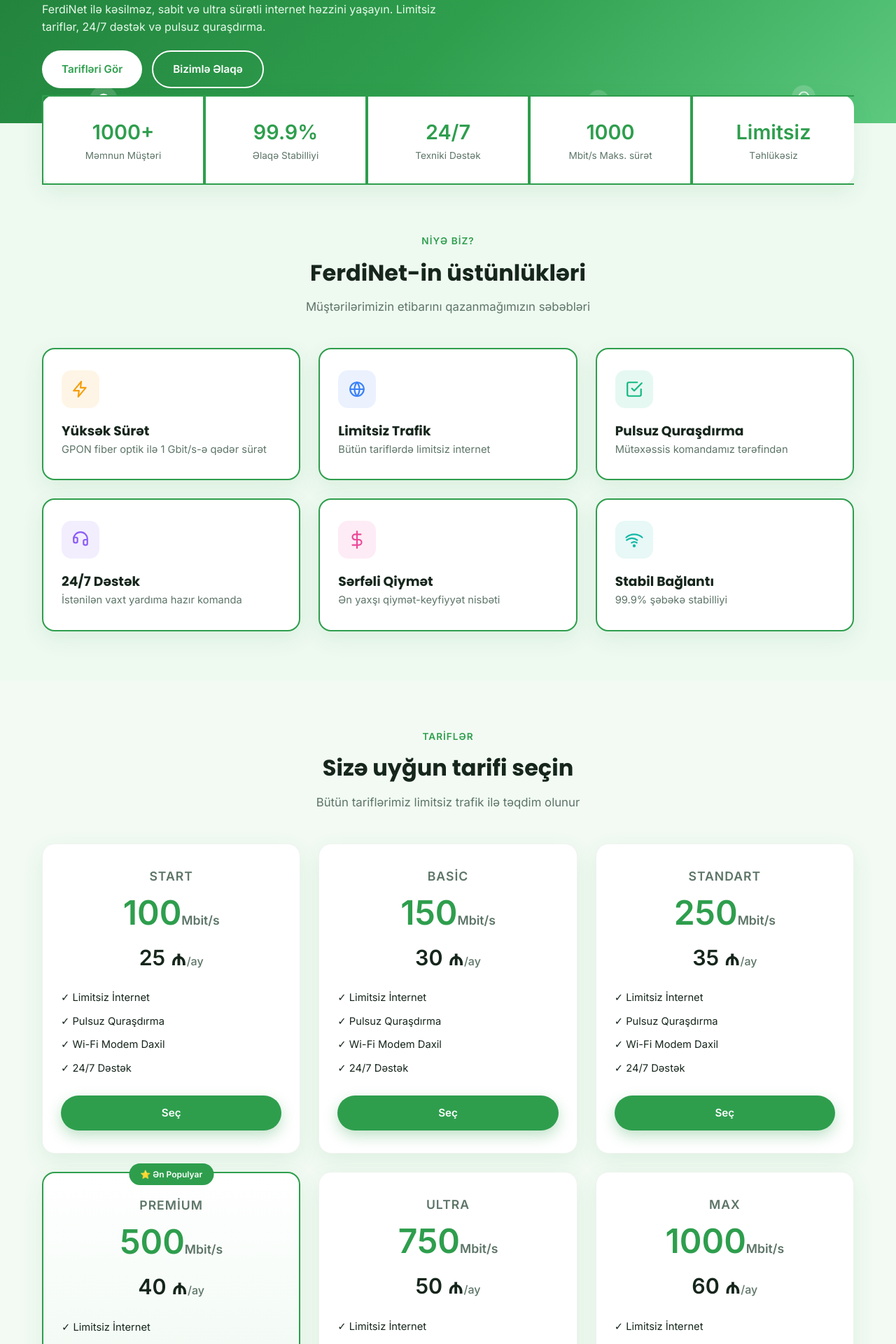
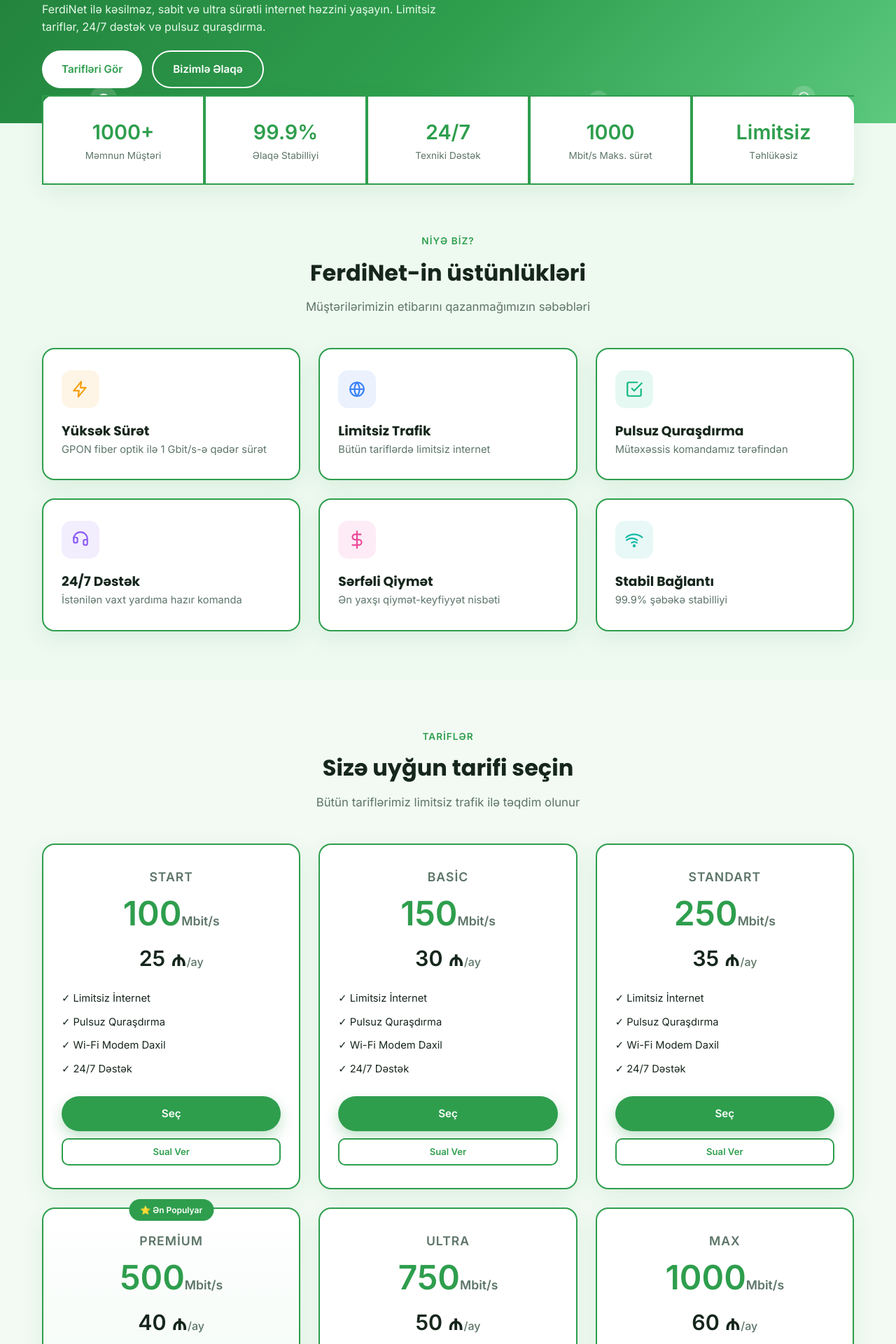
Before and after one commit to Samir210-az/FerdiNet, a Next.js app: page / in a window 1280 px wide. Shown: the part 360-2280 px from the top of the page at 70% size. Built offline with nearby package versions, Linux system fonts and the light colour scheme.

Commit message:
Tarif kartlarına yaşıl sərhəd (köhnə qayda üstələyirdi, düzəldildi); statistika qutusunda Limitsiz elementi mobil-də ortaya çəkildi; footer mətnləri ortaya alındı; tarif kartlarına Sual Ver düyməsi əlavə edildi

```diff
--- a/src/app/globals.css
+++ b/src/app/globals.css
@@ -76,7 +76,7 @@
 
 /* PLANS */
 .plans-grid{display:grid;grid-template-columns:repeat(3,1fr);gap:26px}
-.plan-card{background:#fff;border-radius:var(--radius);box-shadow:var(--shadow);padding:32px 26px;text-align:center;position:relative;border:1px solid #eef3ef;transition:.3s}
+.plan-card{background:#fff;border-radius:var(--radius);box-shadow:var(--shadow);padding:32px 26px;text-align:center;position:relative;border:2px solid var(--primary);transition:.3s}
 .plan-card:hover{transform:translateY(-6px);box-shadow:var(--shadow-hover)}
 .plan-card.popular{border:2px solid var(--primary);background:linear-gradient(180deg,#fff,var(--primary-light))}
 .badge-popular{position:absolute;top:-14px;left:50%;transform:translateX(-50%);background:var(--primary);color:#fff;font-size:.75rem;font-weight:700;padding:6px 16px;border-radius:50px}
@@ -148,7 +148,7 @@
 .social-links a{width:38px;height:38px;border-radius:50%;background:rgba(255,255,255,.07);display:flex;align-items:center;justify-content:center}
 .social-links a:hover{background:var(--primary)}
 .social-links svg{width:18px;height:18px;color:#fff}
-.footer-bottom{display:flex;justify-content:space-between;align-items:center;padding:22px 0;font-size:.85rem;color:#7e9a7c;flex-wrap:wrap;gap:10px}
+.footer-bottom{display:flex;flex-direction:column;justify-content:center;align-items:center;text-align:center;padding:22px 0;font-size:.85rem;color:#7e9a7c;flex-wrap:wrap;gap:8px}
 .footer-bottom a{color:#a7bfa3}.footer-bottom a:hover{color:#fff}
 
 @media(max-width:991px){
@@ -166,6 +166,7 @@
   .burger{display:flex}
   .plans-grid,.grid-3,.dash-grid,.add-grid{grid-template-columns:1fr}
   .stats{grid-template-columns:repeat(2,1fr)}
+  .stats .stat:last-child{grid-column:1/-1}
   .footer-grid{grid-template-columns:1fr}
   .cta-buttons{flex-direction:column}
   .contact-wrap{grid-template-columns:1fr !important}
--- a/src/app/page.tsx
+++ b/src/app/page.tsx
@@ -87,7 +87,10 @@
                 <div className="plan-speed">{p.speed}<span>Mbit/s</span></div>
                 <div className="plan-price">{p.price} ₼<span>/ay</span></div>
                 <ul className="plan-features"><li>✓ Limitsiz İnternet</li><li>✓ Pulsuz Quraşdırma</li><li>✓ Wi-Fi Modem Daxil</li><li>✓ 24/7 Dəstək</li></ul>
-                <Link href="/elaqe" className="btn btn-primary">Seç</Link>
+                <div style={{display:"flex",flexDirection:"column",gap:10}}>
+                  <Link href="/elaqe" className="btn btn-primary">Seç</Link>
+                  <Link href="/elaqe" className="btn btn-outline btn-sm">Sual Ver</Link>
+                </div>
               </div>
             ))}
           </div>
--- a/src/app/tariflar/page.tsx
+++ b/src/app/tariflar/page.tsx
@@ -28,7 +28,10 @@
                 <div className="plan-speed">{p.speed}<span>Mbit/s</span></div>
                 <div className="plan-price">{p.price} ₼<span>/ay</span></div>
                 <ul className="plan-features"><li>✓ Limitsiz İnternet</li><li>✓ Pulsuz Quraşdırma</li><li>✓ Wi-Fi Modem Daxil</li><li>✓ 24/7 Dəstək</li></ul>
-                <Link href="/elaqe" className="btn btn-primary">Seç</Link>
+                <div style={{display:"flex",flexDirection:"column",gap:10}}>
+                  <Link href="/elaqe" className="btn btn-primary">Seç</Link>
+                  <Link href="/elaqe" className="btn btn-outline btn-sm">Sual Ver</Link>
+                </div>
               </div>
             ))}
           </div>
```
